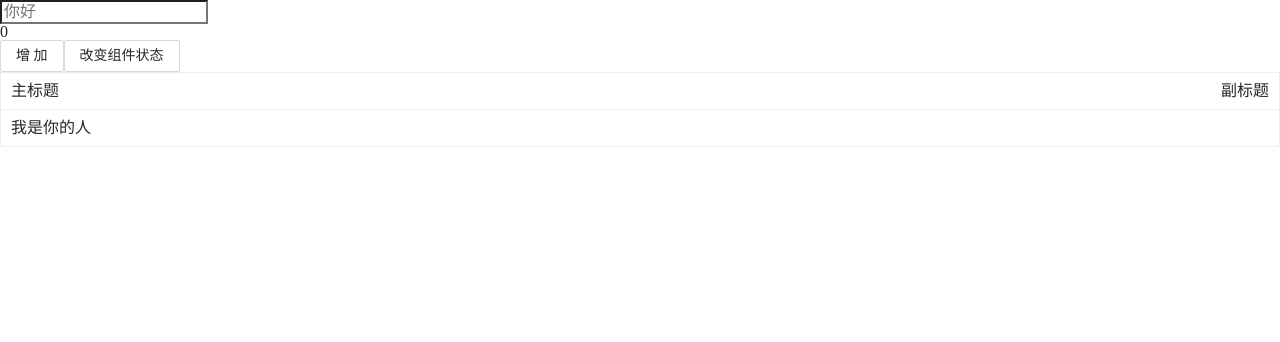
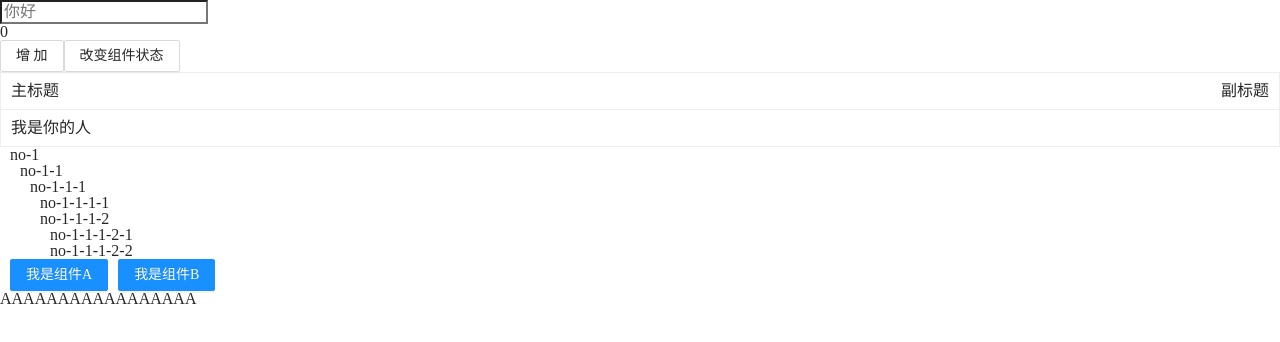
Before and after one commit to zhangzeyu007/vue3-study, a Vue app: page /component in a window 1280 px wide. Shown: the top 342 px of the page. Built offline with nearby package versions, Linux system fonts and the light colour scheme.

Commit message:
feat: 动态组件

```diff
--- a/src/App.vue
+++ b/src/App.vue
@@ -3,7 +3,7 @@
  * @Author: 张泽雨
  * @Date: 2022-04-13 16:23:52
  * @LastEditors: 张泽雨
- * @LastEditTime: 2022-04-28 11:43:00
+ * @LastEditTime: 2022-04-28 16:07:05
  * @FilePath: \vue3-study\src\App.vue
 -->
 
@@ -11,7 +11,6 @@
     <router-view>
     </router-view>
 </template>
-
 <style>
 
 html,
--- /dev/null
+++ b/src/components/Tree/index.vue
@@ -0,0 +1,48 @@
+<!--
+ * @Description:
+ * @Author: 张泽雨
+ * @Date: 2022-04-28 15:50:41
+ * @LastEditors: 张泽雨
+ * @LastEditTime: 2022-04-28 19:10:54
+ * @FilePath: \vue3-study\src\components\Tree\index.vue
+-->
+
+
+<template>
+    <div style ="margin-left:10px">
+		<div
+		 @click.stop="clickItem(item)"
+		:key = 'index'
+		v-for="(item , index) in data">
+		 {{item.name}}
+		<TreeItem
+		@on-click="clickItem"
+		 v-if="item?.children?.length"
+		 :data="item.children">
+		 </TreeItem>
+		</div>
+	</div>
+</template>
+
+<script setup lang="ts">
+
+import TreeItem from  './index.vue'
+
+type TreeList = {
+	name: string,
+	children?: TreeList[] | []
+}
+
+type Props = {
+  data?:TreeList[]
+}
+
+defineProps<Props>()
+
+const emit = defineEmits(['on-click'])
+
+const clickItem = (item:TreeList) => {
+ emit('on-click', item)
+}
+
+</script>
--- /dev/null
+++ b/src/view/about/Content/A.vue
@@ -0,0 +1,22 @@
+<!--
+ * @Description:
+ * @Author: 张泽雨
+ * @Date: 2022-04-28 19:17:19
+ * @LastEditors: 张泽雨
+ * @LastEditTime: 2022-04-28 19:18:45
+ * @FilePath: \vue3-study\src\view\about\Content\A.vue
+-->
+
+<template>
+
+ <div>
+	 AAAAAAAAAAAAAAAAA
+ </div>
+</template>
+
+
+<script setup lang="ts">
+
+
+
+</script>
--- /dev/null
+++ b/src/view/about/Content/B.vue
@@ -0,0 +1,23 @@
+<!--
+ * @Description:
+ * @Author: 张泽雨
+ * @Date: 2022-04-28 19:17:27
+ * @LastEditors: 张泽雨
+ * @LastEditTime: 2022-04-28 19:18:38
+ * @FilePath: \vue3-study\src\view\about\Content\B.vue
+-->
+
+
+<template>
+
+ <div>
+	BBBBBBBBBB
+ </div>
+</template>
+
+
+<script setup lang="ts">
+
+
+
+</script>
--- a/src/view/about/component.vue
+++ b/src/view/about/component.vue
@@ -3,50 +3,120 @@
  * @Author: 张泽雨
  * @Date: 2022-04-28 09:59:12
  * @LastEditors: 张泽雨
- * @LastEditTime: 2022-04-28 15:24:15
+ * @LastEditTime: 2022-04-28 19:45:28
  * @FilePath: \vue3-study\src\view\about\component.vue
 -->
 
 <template>
-
     <HelloWorld v-if="flag"></HelloWorld>
     <a-button @click="flag = !flag">改变组件状态</a-button>
     <Card :content="`我是你的人`"></Card>
+    <Tree @on-click="getItem" :data="data"></Tree>
+    <div>
+        <a-button @click="swichBtn(item)" type="primary" style="margin-left:10px" :key="item.name" v-for="item in tabs">我是组件{{ item.name }}</a-button>
+    </div>
+    <component :is="current.comName"></component>
 </template>
 
 <script setup lang="ts">
+import HelloWorld from '@/components/HelloWorld.vue';
+import { ref, reactive, onBeforeMount, onMounted, onBeforeUpdate, onUpdated, onBeforeUnmount, onUnmounted ,markRaw } from 'vue';
+import Tree from '@/components/Tree/index.vue';
+import A from './Content/A.vue';
+import B from './Content/B.vue';
 
-import HelloWorld from "@/components/HelloWorld.vue"
-import { ref , onBeforeMount, onMounted, onBeforeUpdate, onUpdated, onBeforeUnmount, onUnmounted,} from 'vue'
+type TreeList = {
+    name: string;
+    children?: TreeList[] | [];
+};
 
-const flag = ref(true)
+type Tabs = {
+    name: string;
+    comName: any;
+};
 
-const change = () =>{
+type Com = Pick<Tabs, 'comName'>;
 
-}
+const flag = ref(true);
+const data = reactive<TreeList[]>([
+    {
+        name: 'no-1',
+        children: [
+            {
+                name: 'no-1-1',
+                children: [
+                    {
+                        name: 'no-1-1-1',
+                        children: [
+                            {
+                                name: 'no-1-1-1-1',
+                                children: [],
+                            },
+                            {
+                                name: 'no-1-1-1-2',
+                                children: [
+                                    {
+                                        name: 'no-1-1-1-2-1',
+                                        children: [],
+                                    },
+                                    {
+                                        name: 'no-1-1-1-2-2',
+                                        children: [],
+                                    },
+                                ],
+                            },
+                        ],
+                    },
+                ],
+            },
+        ],
+    },
+]);
 
-onBeforeMount(()=>{
+const getItem = (item: TreeList) => {
+    console.log(item);
+};
+
+// tabs 数据
+const tabs = reactive<Tabs[]>([
+    {
+        name: 'A',
+        comName: markRaw(A),
+    },
+    {
+        name: 'B',
+        comName:markRaw(B),
+    },
+]);
+
+let current = reactive<Com>({
+    comName: tabs[0].comName,
+});
+// 切换动态组件
+const swichBtn = (item:Tabs) => {
+    current.comName = item.comName;
+};
+onBeforeMount(() => {
     console.log('父组件----挂载之前---onBeforeMount');
-})
+});
 
-onMounted(()=>{
+onMounted(() => {
     console.log('父组件----挂载----onMounted');
-})
+});
 
-onBeforeUpdate(()=>{
+onBeforeUpdate(() => {
     console.log('父组件----更新之前----onBeforeUpdate');
-})
+});
 
-onUpdated(()=>{
+onUpdated(() => {
     console.log('父组件----完成更新--onUpdate');
-})
+});
 
-onBeforeUnmount(()=>{
+onBeforeUnmount(() => {
     console.log('父组件----卸载之前-----onBeforeUnmount');
-})
+});
 
-onUnmounted(()=>{
+onUnmounted(() => {
     console.log('父组件----卸载完成----onUnmounted');
-})
-
+});
 </script>
```
Also changed, not shown: src/types/window.d.ts (added, +8 -0 lines). Lines whose indentation alone changed are shown as unchanged.
